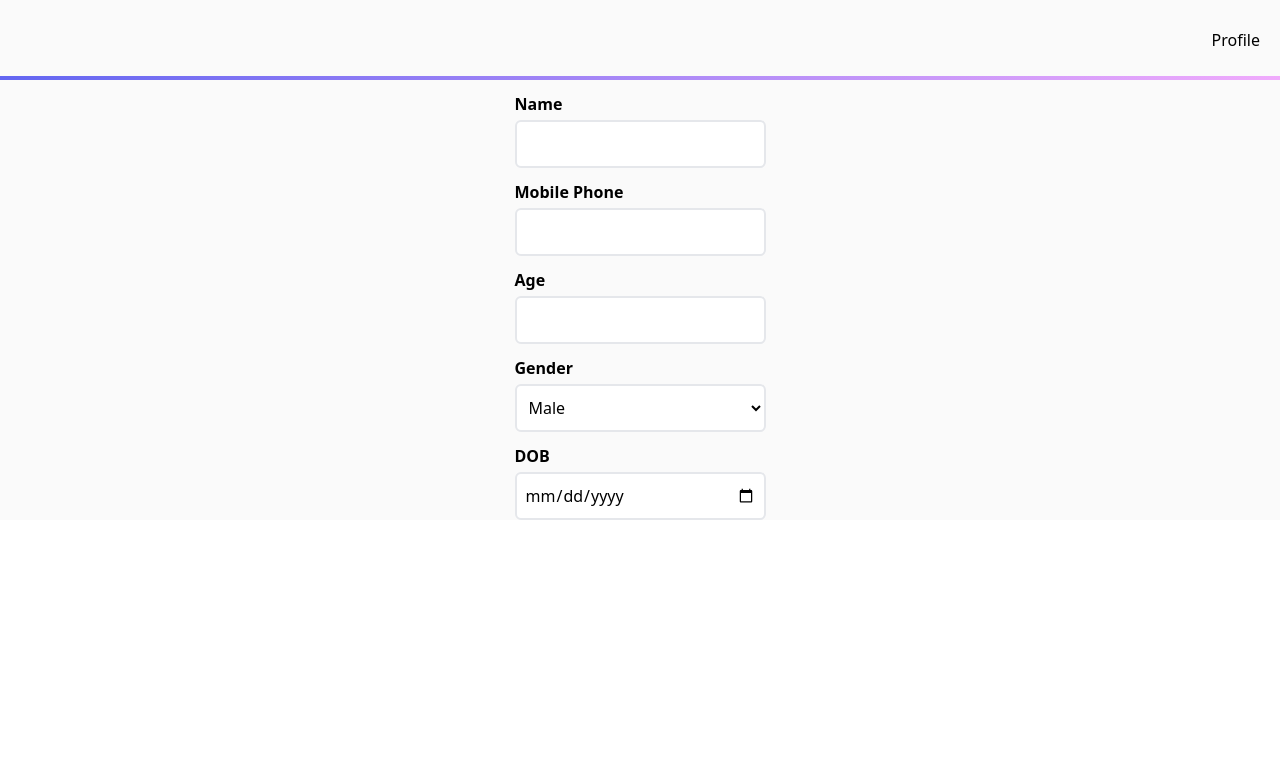
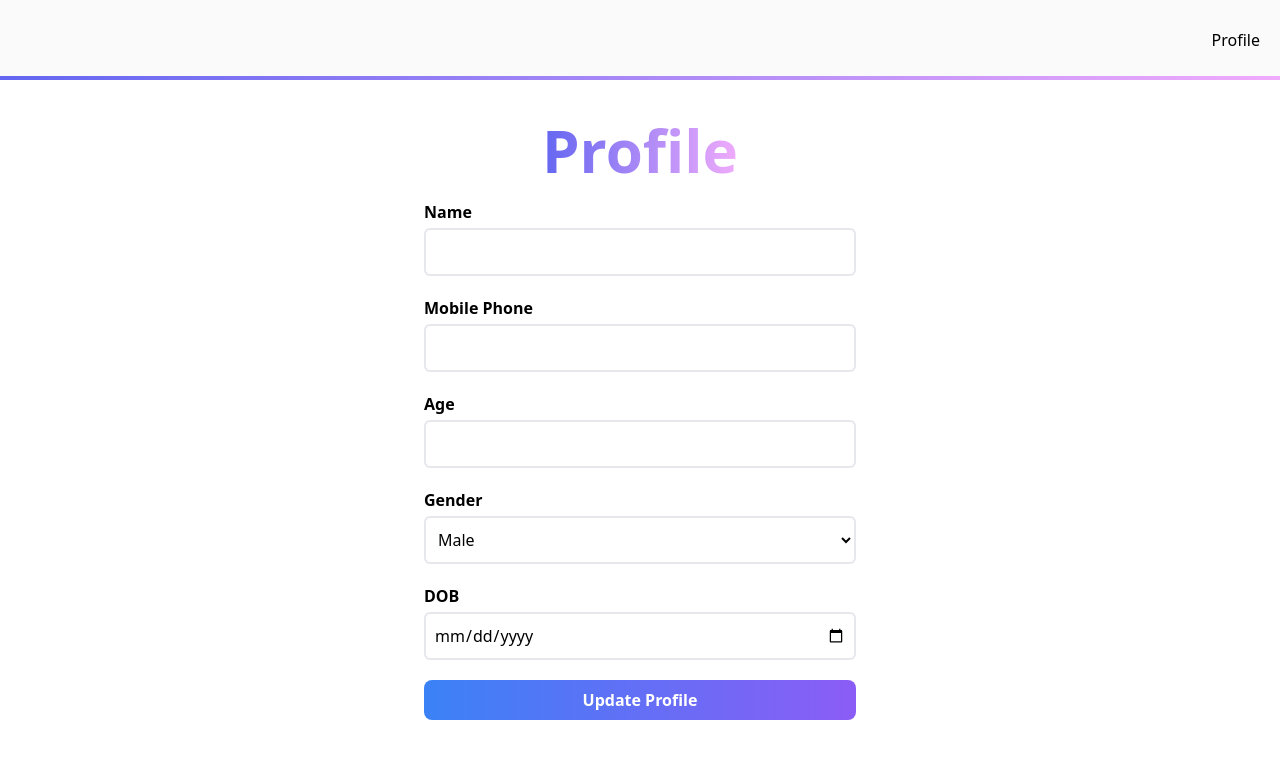
Before and after one commit to Anurag-Kochar-1/GUVI_Geek_Internship_Task, a React (Vite) app in the folder front-end/: page /profile in a window 1280 px wide. Shown: the top 758 px of the page. Built offline with nearby package versions, Linux system fonts and the light colour scheme.

Commit message:
Add: Profile Page update form

```diff
--- a/front-end/src/pages/ProfilePage/ProfilePage.tsx
+++ b/front-end/src/pages/ProfilePage/ProfilePage.tsx
@@ -1,5 +1,6 @@
 import React, { useState } from "react";
 import AppForm from "../../components/AppForm/AppForm";
+import Button from "../../components/Button/Button";
 import TextField from "../../components/TextField/TextField";
 
 const ProfilePage = () => {
@@ -7,9 +8,17 @@ const ProfilePage = () => {
   const [date, setDate] = useState<string>("");
 
   return (
-    <main className="w-full h-full bg-light flex flex-col lg:flex-row justify-center items-center overflow-x-hidden overflow-y-auto">
-      <AppForm onSubmit={""} className={"space-y-3"}>
-        <h1 className="text-4xl"> {date} </h1>
+    <main className="w-full h-full flex flex-col lg:flex-row justify-center items-center overflow-x-hidden overflow-y-auto">
+      <AppForm
+        onSubmit={""}
+        className={
+          "w-[90%] lg:w-[50%] xl:w-[40%] 2xl:w-[35%] flex flex-col items-center justify-start space-y-5 lg:px-10 py-10"
+        }
+      >
+        <h1 className="text-5xl xl:text-6xl font-bold bg-gradient-to-r from-indigo-500 to-fuchsia-300 bg-clip-text text-transparent">
+          {" "}
+          Profile{" "}
+        </h1>
         <TextField
           type="text"
           label="Name"
@@ -66,6 +75,10 @@ const ProfilePage = () => {
             className="w-full h-12 bg-white border-2 rounded-md placeholder:text-black text-black p-2 outline-brand font-medium"
           />
         </div>
+
+        <Button size="FULL" type={"submit"}>
+         Update Profile
+        </Button>
       </AppForm>
     </main>
   );
--- a/front-end/src/pages/SignUpPage/SignUpPage.tsx
+++ b/front-end/src/pages/SignUpPage/SignUpPage.tsx
@@ -117,7 +117,7 @@ const SignUpPage = () => {
 
           <Link to={"/login"} className="font-medium text-black text-sm">
             {" "}
-            Already user? Log in here{" "}
+            Already user? Log in here
           </Link>
         </AppForm>
       </section>
```
